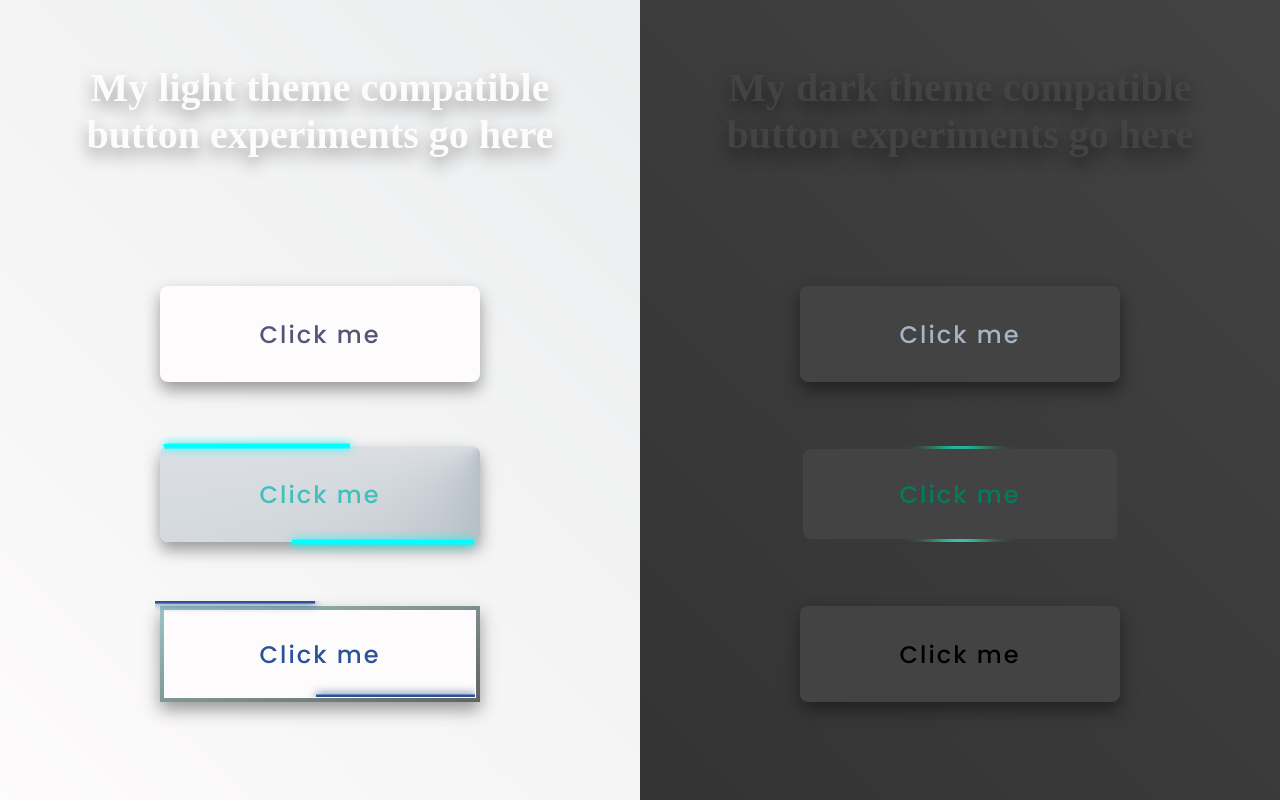
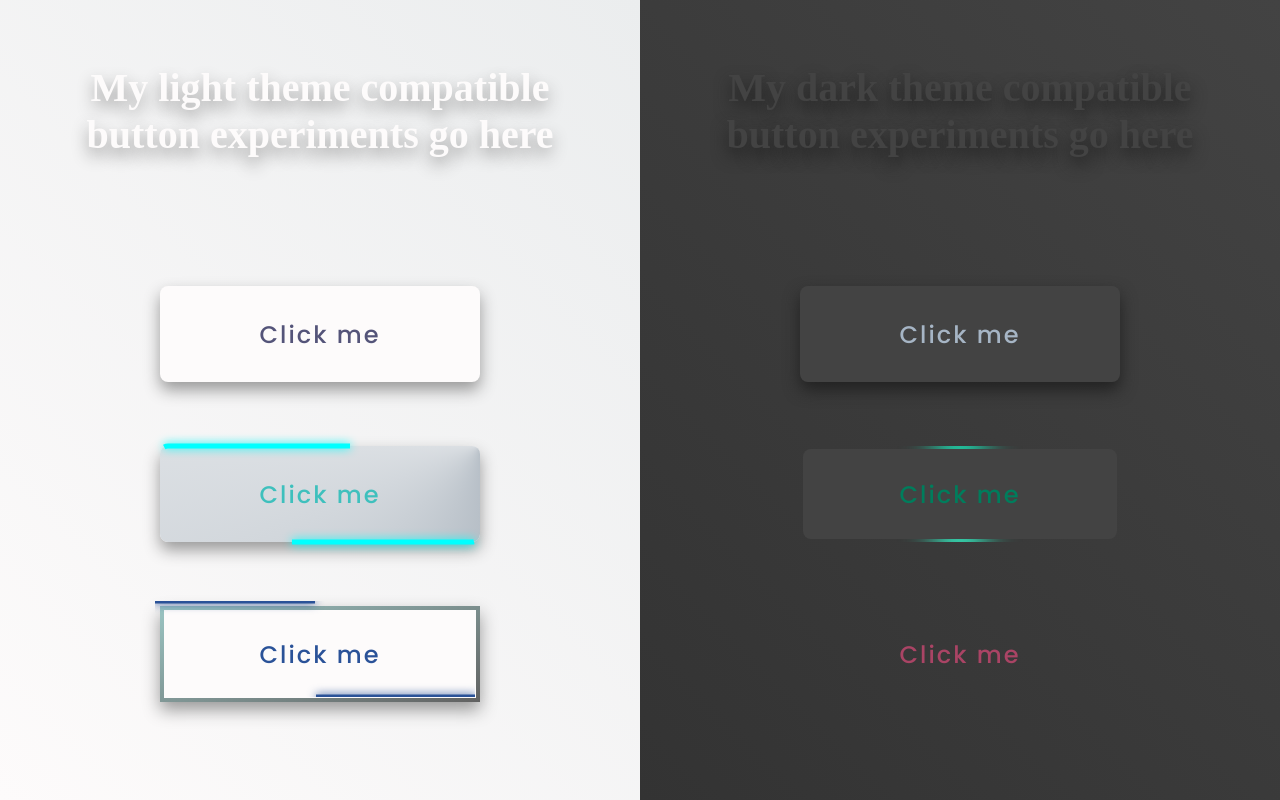
Before and after one commit to tom-gora/webdev_basics, a PHP site: page / in a window 1280 px wide. Run offline with PHP 8.4, Linux system fonts and the light colour scheme; some web fonts are replaced.

Commit message:
new button

```diff
--- a/random/buttons_project/css/style.css
+++ b/random/buttons_project/css/style.css
@@ -238,7 +238,6 @@ button {
   y: 50px;
   fill: transparent;
   stroke: #00ffff;
-  rx: 0.5rem;
   stroke-width: 5px;
   stroke-dasharray: 182px 225px;
   transition: stroke-dashoffset 1000ms;
@@ -311,3 +310,54 @@ button {
   /* transform: translateY(-4px); */
   color: #fdfbfb;
 }
+
+/* dark button no3 */
+
+#button-three-dark {
+  position: absolute;
+  border: none;
+  color: #aa4465;
+  background: transparent;
+  display: flex;
+  justify-content: center;
+  align-items: center;
+  box-shadow: none;
+}
+
+#hacky-wrapper {
+  position: relative;
+  margin-top: -4rem;
+  height: 14rem;
+  display: flex;
+  justify-content: center;
+  align-items: center;
+}
+
+#button-three-dark-hover-area {
+  position: relative;
+  width: 40rem;
+  height: 14rem;
+  display: flex;
+  justify-content: center;
+  align-items: center;
+}
+
+#hacky-wrapper #pointer-to-border {
+  display: flex;
+  justify-content: center;
+  align-items: center;
+  position: absolute;
+  background: #aa4465;
+  border: solid 1px #aa4465;
+  top: 0;
+  left: 0;
+  width: 5px;
+  height: 5px;
+  border-radius: 50%;
+  scale: 0;
+  transform-origin: initial;
+}
+
+#button-three-dark-hover-area:hover {
+  cursor: auto;
+}
--- a/random/buttons_project/index.html
+++ b/random/buttons_project/index.html
@@ -1,5 +1,6 @@
 <!DOCTYPE html>
 <html lang="en">
+
 <head>
   <meta charset="UTF-8" />
   <meta name="viewport" content="width=device-width, initial-scale=1.0" />
@@ -9,14 +10,8 @@
 
   <!-- font imports  -->
   <link rel="preconnect" href="https://fonts.bunny.net" />
-    <link
-      href="https://fonts.bunny.net/css?family=bungee-spice:400"
-      rel="stylesheet"
-    />
-    <link
-      href="https://fonts.bunny.net/css?family=bungee-spice:400|poppins:300,400,500,600,700,800"
-      rel="stylesheet"
-    />
+  <link href="https://fonts.bunny.net/css?family=bungee-spice:400" rel="stylesheet" />
+  <link href="https://fonts.bunny.net/css?family=bungee-spice:400|poppins:300,400,500,600,700,800" rel="stylesheet" />
 </head>
 
 <body>
@@ -42,7 +37,18 @@
     <h1>My dark theme compatible button experiments go here</h1>
     <button id="button-one-dark"><span>Click me</span></button>
     <button id="button-two-dark"><span>Click me</span></button>
-      <button id="button-three-dark"><span>Click me</span></button>
+
+    <div id="hacky-wrapper">
+      <div id="pointer-to-border"></div>
+
+      <div id="button-three-dark-hover-area">
+        <div id="pointer-to-border"></div>
+      </div>
+      <button id="button-three-dark">
+        <span>Click me</span>
+      </button>
+    </div>
   </div>
 </body>
+
 </html>
--- a/random/buttons_project/js/app.js
+++ b/random/buttons_project/js/app.js
@@ -1,20 +1,83 @@
 document.addEventListener("DOMContentLoaded", () => {
-  const buttons = new Array();
-  const btnLight = document.getElementById("button-one-light");
-  const btnDark = document.getElementById("button-one-dark");
+  // both of first buttons with "bubble up effect"
 
-  buttons.push(btnLight, btnDark);
+  const bubblingButtons = new Array();
+  const bubblingBtnLight = document.getElementById("button-one-light");
+  const bubblingBtnDark = document.getElementById("button-one-dark");
 
-  buttons.forEach((button) => {
+  bubblingButtons.push(bubblingBtnLight, bubblingBtnDark);
+
+  bubblingButtons.forEach((button) => {
     button.onmousemove = (e) => {
       const x = e.pageX - button.offsetLeft;
       const y = e.pageY - button.offsetTop;
-      console.log(x, y);
 
       button.style.setProperty("--x", x + "px");
       button.style.setProperty("--y", y + "px");
     };
   });
 
-  // TODO: Set radius on 2nd light with js (rx attr on rects in markup read from borderradius and set in place)
+  // light button no2 with neon border
+
+  const lightBtnTwo = document.querySelector("#button-two-light");
+
+  const LB2radius = window
+    .getComputedStyle(lightBtnTwo)
+    .getPropertyValue("border-radius");
+
+  const LB2svg = lightBtnTwo.querySelector("svg");
+  const LB2rects = Array.from(LB2svg.children);
+
+  LB2rects.forEach((rect) => {
+    rect.setAttribute("rx", LB2radius);
+  });
+
+  // dark button no3
+
+  const darkBtnThree = document.querySelector("#button-three-dark");
+  const DB3hoverArea = document.querySelector("#button-three-dark-hover-area");
+  const pointerToBorder = document.querySelector("#pointer-to-border");
+
+  dot = (e) => {
+    const rect = DB3hoverArea.getBoundingClientRect();
+    const x = e.pageX - rect.left;
+    const y = e.pageY - rect.top;
+    pointerToBorder.style.setProperty("scale", 1);
+    pointerToBorder.style.setProperty("left", x + "px");
+    pointerToBorder.style.setProperty("top", y + "px");
+    pointerToBorder.style.setProperty("width", "5px");
+    pointerToBorder.style.setProperty("height", "5px");
+    pointerToBorder.style.setProperty("border-radius", "50%");
+    pointerToBorder.style.setProperty("background", "#aa4465");
+    pointerToBorder.style.setProperty(
+      "transition",
+      "background 0s 500ms, scale 0s, width 500ms, height 500ms, border-radius 500ms"
+    );
+  };
+
+  border = () => {
+    pointerToBorder.style.setProperty("height", "6rem");
+    pointerToBorder.style.setProperty("width", "20rem");
+    pointerToBorder.style.setProperty("border-radius", "0.5rem");
+    pointerToBorder.style.setProperty("scale", 1);
+    pointerToBorder.style.setProperty("background", "transparent");
+    pointerToBorder.style.setProperty("top", "50%");
+    pointerToBorder.style.setProperty("left", "50%");
+    pointerToBorder.style.setProperty("transform", "translate(-50%, -50%)");
+    pointerToBorder.style.setProperty("border", "solid 3px #aa4465");
+    pointerToBorder.style.setProperty(
+      "transition",
+      "height 500ms ease-in-out, width 500ms ease-in-out, border-radius 500ms ease-in-out, scale 0s, background 0s, top 500ms ease-in-out, left 500ms ease-in-out, transform 0s"
+    );
+  };
+
+  // get the div to follow pointer
+  DB3hoverArea.onmousemove = (e) => dot(e);
+
+  // hide the div on leaving the area
+  DB3hoverArea.onmouseleave = () => {
+    pointerToBorder.style.setProperty("scale", 0);
+  };
+
+  darkBtnThree.onmouseenter = () => border();
 });
```
Lines whose indentation alone changed are shown as unchanged.
